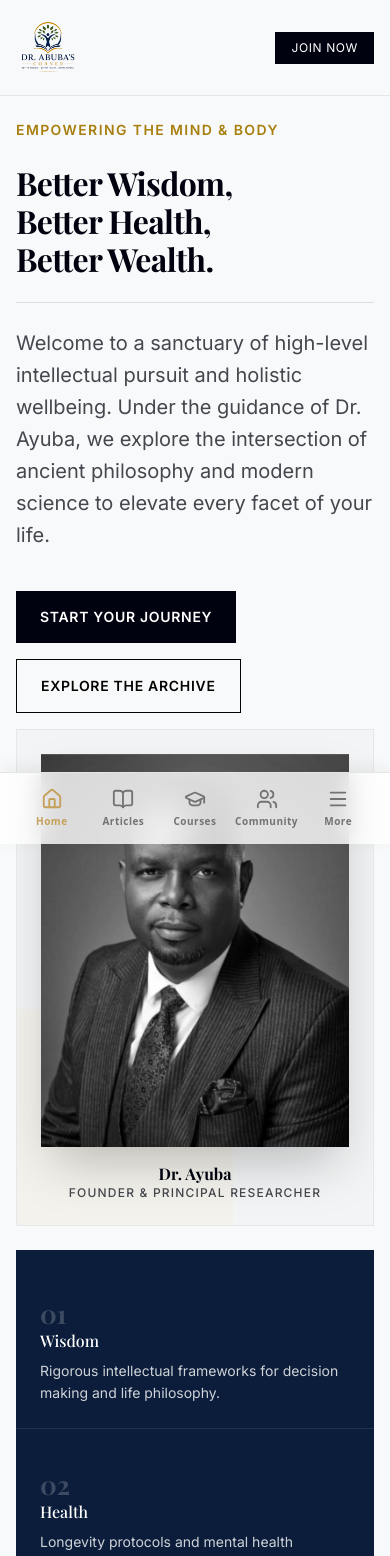
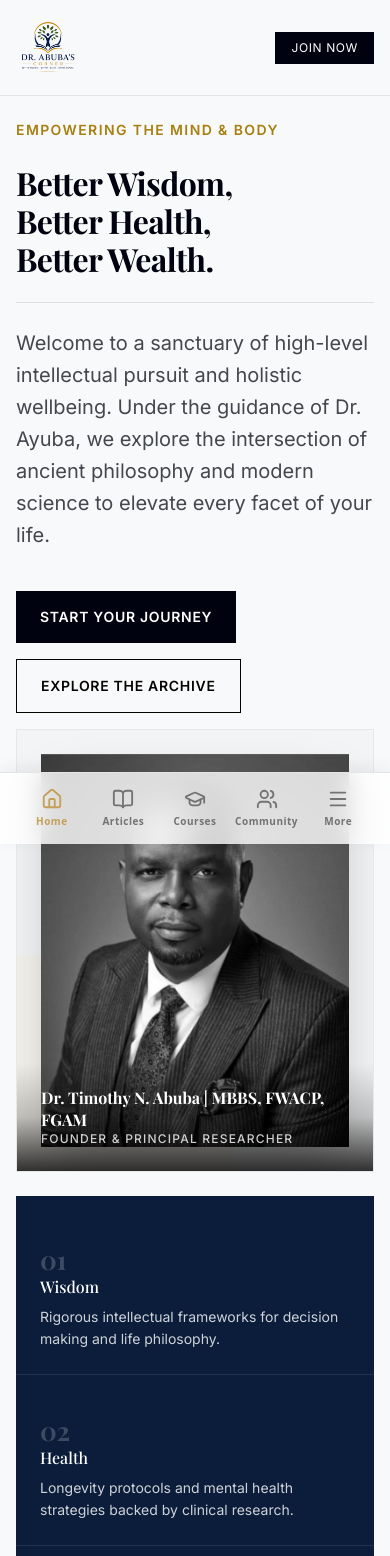
Before and after one commit to klmayua/drabubascorner, a Next.js app: page / in a window 390 px wide. Shown: the top 1556 px of the page. Built offline with nearby package versions, Linux system fonts and the light colour scheme; a web font is replaced by a local one.

Commit message:
feat: overlay Dr. Abuba's credentials on image for mobile

```diff
--- a/src/app/page.tsx
+++ b/src/app/page.tsx
@@ -23,11 +23,11 @@ export default function Page() {
 </div>
 </div>
 <div class="col-span-12 lg:col-span-6 relative flex justify-center lg:justify-end">
-<div class="relative z-10 p-unit-lg bg-surface-container-low border border-outline-variant/30 w-full max-w-[624px] flex flex-col items-center overflow-hidden">
-<img alt="Dr. Ayuba - Founder, Principal & Lead Researcher" class="w-full h-auto object-cover grayscale hover:grayscale-0 transition-all duration-150 shadow-2xl mb-unit-md" src="/images/DrAyuba.jpeg">
-<div class="text-center">
-<p class="font-headline-sm text-headline-sm text-primary font-bold">Dr. Ayuba</p>
-<p class="font-label-md text-label-md text-on-surface-variant uppercase tracking-widest">Founder & Principal Researcher</p>
+<div class="relative z-10 p-unit-lg bg-surface-container-low border border-outline-variant/30 w-full lg:max-w-[624px] overflow-hidden">
+<img alt="Dr. Timothy N. Abuba" class="w-full h-auto object-cover grayscale hover:grayscale-0 transition-all duration-150 shadow-2xl" src="/images/DrAyuba.jpeg">
+<div class="absolute bottom-0 left-0 w-full lg:w-auto p-unit-lg bg-gradient-to-t from-black/80 via-black/20 to-transparent lg:bg-transparent text-white lg:text-primary transition-all">
+<p class="font-headline-sm text-headline-sm font-bold leading-tight">Dr. Timothy N. Abuba | MBBS, FWACP, FGAM</p>
+<p class="font-label-md text-label-md text-white/80 lg:text-on-surface-variant uppercase tracking-widest text-xs">Founder & Principal Researcher</p>
 </div>
 <!-- Decorative Elements -->
 <div class="absolute -top-10 -right-10 w-40 h-40 border-t-2 border-r-2 border-secondary/20 z-0 pointer-events-none"></div>
@@ -137,7 +137,7 @@ export default function Page() {
 </div>
 <div class="flex-1 min-w-0">
 <h5 class="font-headline-sm text-headline-sm truncate">The Sovereign Wealth Retreat</h5>
-<p class="text-body-sm opacity-70 truncate">Swiss Alps | Platinum Members</p>
+<p class="text-body-sm opacity-70 truncate">Lagos, Nigeria | Platinum Members</p>
 </div>
 <span class="material-symbols-outlined opacity-0 group-hover:opacity-100 transition-all shrink-0">north_east</span>
 </div>
```
